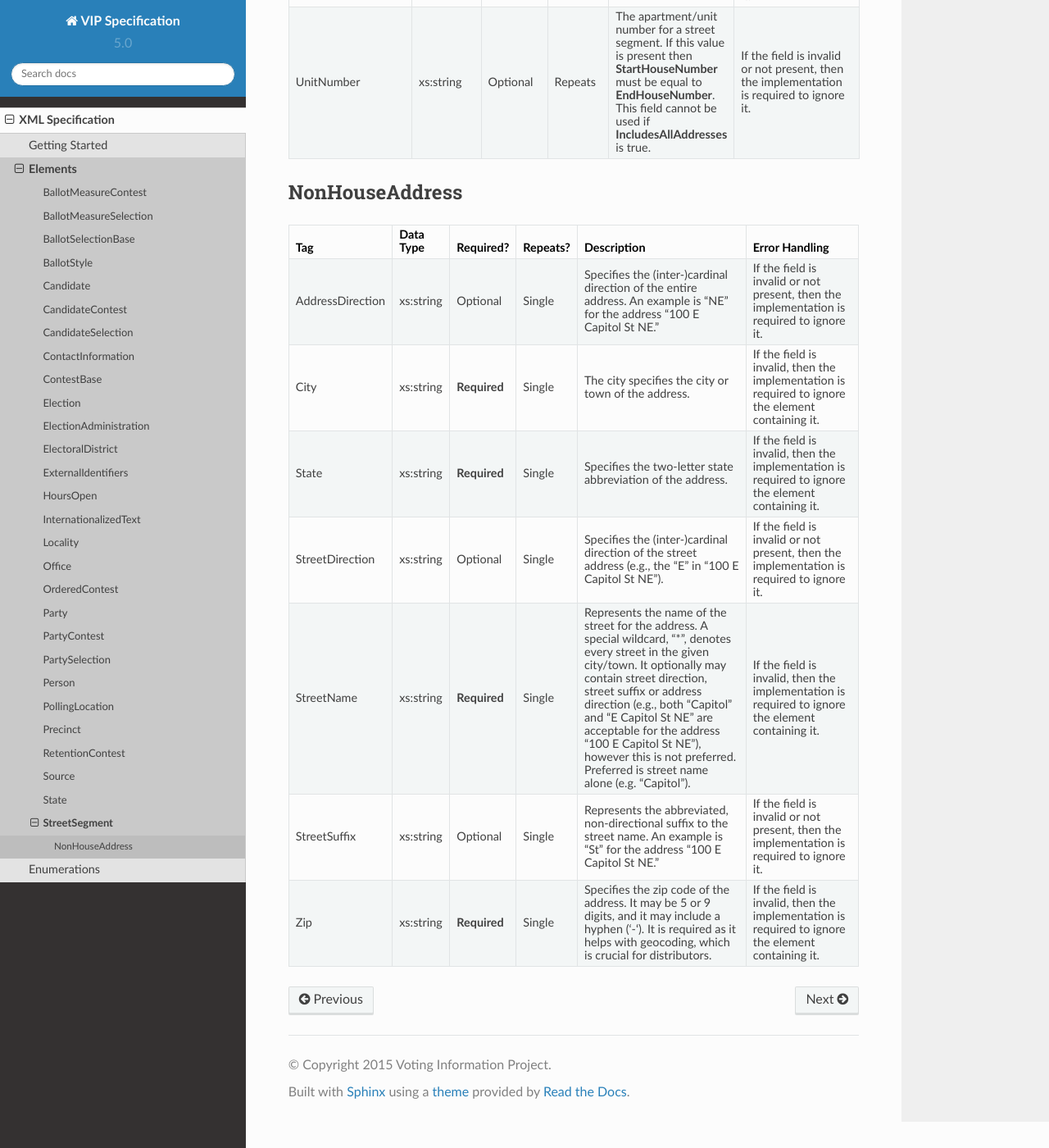
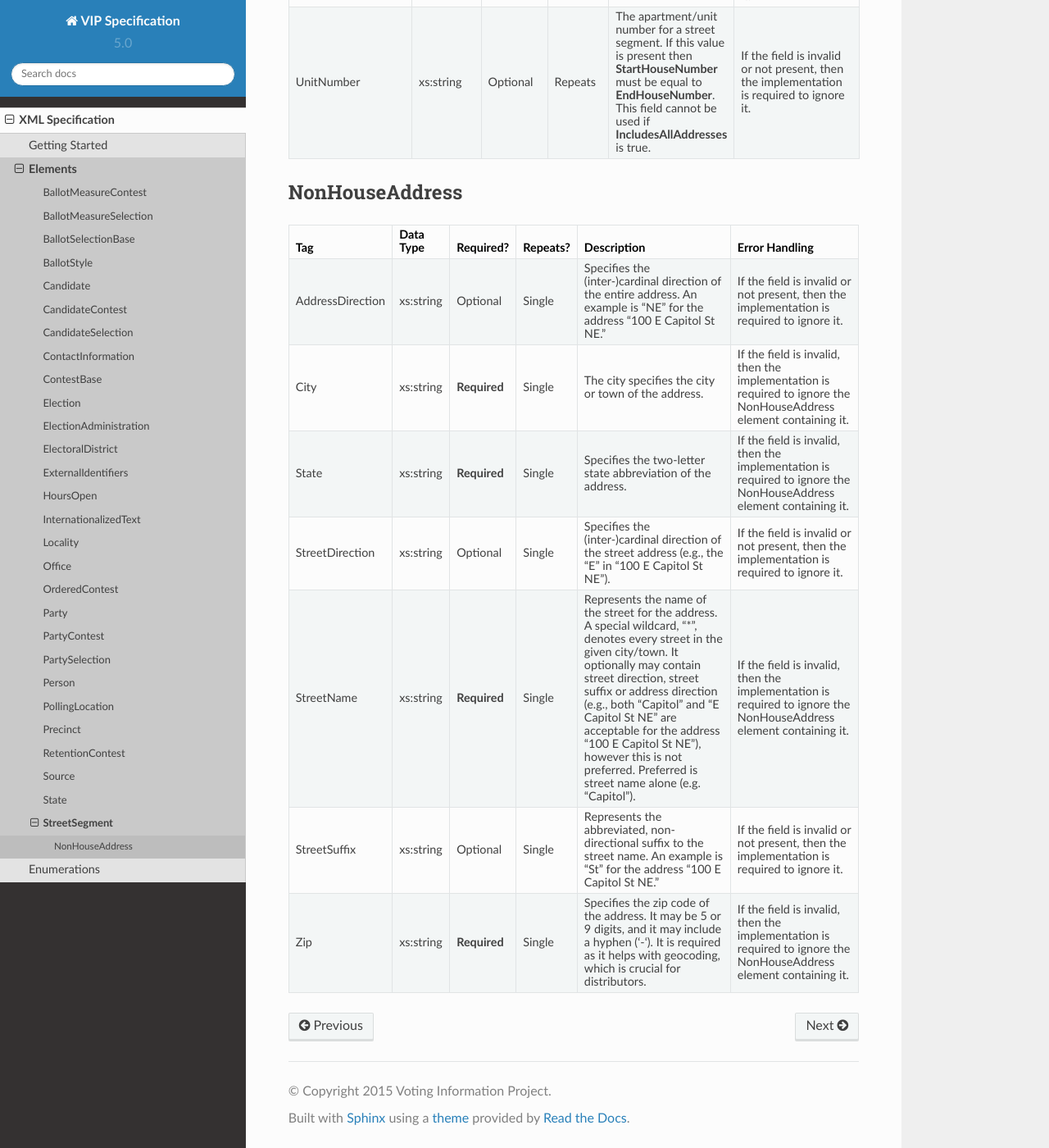
Before and after one commit to votinginfoproject/vip-specification, a Sphinx documentation site: the page built from docs/xml/elements/street_segment.rst, in a window 1280 px wide and 1400 px high, scrolled down 1455 px. Shown: the whole window at 82% size. Built offline with Sphinx 7.4.7 and the Read the Docs theme 2.0.0, drawn with Linux system fonts in a browser that asks for light colours.

Commit message:
Include name of containing type.

```diff
--- a/docs/tables/elements/election.rst
+++ b/docs/tables/elements/election.rst
@@ -14,7 +14,7 @@
 +----------------------------+-----------------------------+--------------+--------------+------------------------------------------+------------------------------------------+
 | StateId                    | xs:IDREF                    | **Required** | Single       | Specifies a link to the state element    | If the field is invalid, then the        |
 |                            |                             |              |              | where the election is being held.        | implementation is required to ignore the |
-|                            |                             |              |              |                                          | element containing it.                   |
+|                            |                             |              |              |                                          | Election element containing it.          |
 +----------------------------+-----------------------------+--------------+--------------+------------------------------------------+------------------------------------------+
 | IsStatewide                | xs:boolean                  | Optional     | Single       | Indicates whether the election is        | If the field is invalid or not present,  |
 |                            |                             |              |              | statewide.                               | then the implementation is required to   |
--- a/docs/tables/elements/lat_lng.rst
+++ b/docs/tables/elements/lat_lng.rst
@@ -5,11 +5,11 @@
 +==============+==============+==============+==============+==========================================+==========================================+
 | Latitude     | xs:float     | **Required** | Single       | The latitude of the polling location.    | If the field is invalid, then the        |
 |              |              |              |              |                                          | implementation is required to ignore the |
-|              |              |              |              |                                          | element containing it.                   |
+|              |              |              |              |                                          | LatLng element containing it.            |
 +--------------+--------------+--------------+--------------+------------------------------------------+------------------------------------------+
 | Longitude    | xs:float     | **Required** | Single       | The longitude of the polling location.   | If the field is invalid, then the        |
 |              |              |              |              |                                          | implementation is required to ignore the |
-|              |              |              |              |                                          | element containing it.                   |
+|              |              |              |              |                                          | LatLng element containing it.            |
 +--------------+--------------+--------------+--------------+------------------------------------------+------------------------------------------+
 | Source       | xs:string    | Optional     | Single       | The system used to perform the lookup    | If the field is invalid or not present,  |
 |              |              |              |              | from location name to lat/lng. For       | then the implementation is required to   |
--- a/docs/tables/elements/locality.rst
+++ b/docs/tables/elements/locality.rst
@@ -24,7 +24,7 @@
 +--------------------------+----------------------------------+--------------+--------------+------------------------------------------+------------------------------------------+
 | StateId                  | xs:IDREF                         | **Required** | Single       | References the locality's :doc:`state    | If the field is invalid, then the        |
 |                          |                                  |              |              | <state>`.                                | implementation is required to ignore the |
-|                          |                                  |              |              |                                          | locality element containing.             |
+|                          |                                  |              |              |                                          | locality element containing it.          |
 +--------------------------+----------------------------------+--------------+--------------+------------------------------------------+------------------------------------------+
 | Type                     | :doc:`DistrictType               | Optional     | Single       | Defines the kind of locality (e.g.       | If the field is invalid or not present,  |
 |                          | <../enumerations/district_type>` |              |              | county, town, et al.), which is one of   | then the implementation is required to   |
--- a/docs/tables/elements/non_house_address.rst
+++ b/docs/tables/elements/non_house_address.rst
@@ -10,11 +10,11 @@
 +------------------+--------------+--------------+--------------+------------------------------------------+------------------------------------------+
 | City             | xs:string    | **Required** | Single       | The city specifies the city or town of   | If the field is invalid, then the        |
 |                  |              |              |              | the address.                             | implementation is required to ignore the |
-|                  |              |              |              |                                          | element containing it.                   |
+|                  |              |              |              |                                          | NonHouseAddress element containing it.   |
 +------------------+--------------+--------------+--------------+------------------------------------------+------------------------------------------+
 | State            | xs:string    | **Required** | Single       | Specifies the two-letter state           | If the field is invalid, then the        |
 |                  |              |              |              | abbreviation of the address.             | implementation is required to ignore the |
-|                  |              |              |              |                                          | element containing it.                   |
+|                  |              |              |              |                                          | NonHouseAddress element containing it.   |
 +------------------+--------------+--------------+--------------+------------------------------------------+------------------------------------------+
 | StreetDirection  | xs:string    | Optional     | Single       | Specifies the (inter-)cardinal direction | If the field is invalid or not present,  |
 |                  |              |              |              | of the street address (e.g., the "E" in  | then the implementation is required to   |
@@ -22,7 +22,7 @@
 +------------------+--------------+--------------+--------------+------------------------------------------+------------------------------------------+
 | StreetName       | xs:string    | **Required** | Single       | Represents the name of the street for    | If the field is invalid, then the        |
 |                  |              |              |              | the address. A special wildcard, "*",    | implementation is required to ignore the |
-|                  |              |              |              | denotes every street in the given        | element containing it.                   |
+|                  |              |              |              | denotes every street in the given        | NonHouseAddress element containing it.   |
 |                  |              |              |              | city/town. It optionally may contain     |                                          |
 |                  |              |              |              | street direction, street suffix or       |                                          |
 |                  |              |              |              | address direction (e.g., both "Capitol"  |                                          |
@@ -38,7 +38,7 @@
 +------------------+--------------+--------------+--------------+------------------------------------------+------------------------------------------+
 | Zip              | xs:string    | **Required** | Single       | Specifies the zip code of the address.   | If the field is invalid, then the        |
 |                  |              |              |              | It may be 5 or 9 digits, and it may      | implementation is required to ignore the |
-|                  |              |              |              | include a hyphen ('-'). It is required   | element containing it.                   |
+|                  |              |              |              | include a hyphen ('-'). It is required   | NonHouseAddress element containing it.   |
 |                  |              |              |              | as it helps with geocoding, which is     |                                          |
 |                  |              |              |              | crucial for distributors.                |                                          |
 +------------------+--------------+--------------+--------------+------------------------------------------+------------------------------------------+
--- a/docs/tables/elements/source.rst
+++ b/docs/tables/elements/source.rst
@@ -16,7 +16,7 @@
 +-----------------+-----------------------------+--------------+--------------+------------------------------------------+------------------------------------------+
 | DateTime        | xs:dateTime                 | **Required** | Single       | Specifies the date and time of the feed  | If the field is invalid, then the        |
 |                 |                             |              |              | production. The date/time is considered  | implementation is required to ignore the |
-|                 |                             |              |              | to be in the timezone local to the       | element containing it.                   |
+|                 |                             |              |              | to be in the timezone local to the       | Source element containing it.            |
 |                 |                             |              |              | organization. This datetime is required  |                                          |
 |                 |                             |              |              | to match the datetime specified in the   |                                          |
 |                 |                             |              |              | feed's filename.                         |                                          |
--- a/docs/tables/elements/state.rst
+++ b/docs/tables/elements/state.rst
@@ -13,7 +13,7 @@
 +--------------------------+---------------------------+--------------+--------------+------------------------------------------+------------------------------------------+
 | Name                     | xs:string                 | Optional     | Single       | Specifiers the name of a state, such as  | If the field is invalid or not present,  |
 |                          |                           |              |              | Alabama.                                 | then the implementation is required to   |
-|                          |                           |              |              |                                          | ignore the element containing it.        |
+|                          |                           |              |              |                                          | ignore the State element containing it.  |
 +--------------------------+---------------------------+--------------+--------------+------------------------------------------+------------------------------------------+
 | PollingLocationId        | xs:IDREF                  | Optional     | Repeats      | Specifies a link to the state's          | If the field is invalid or not present,  |
 |                          |                           |              |              | :doc:`polling locations                  | then the implementation is required to   |
```
Also changed, not shown: 2 other files.
